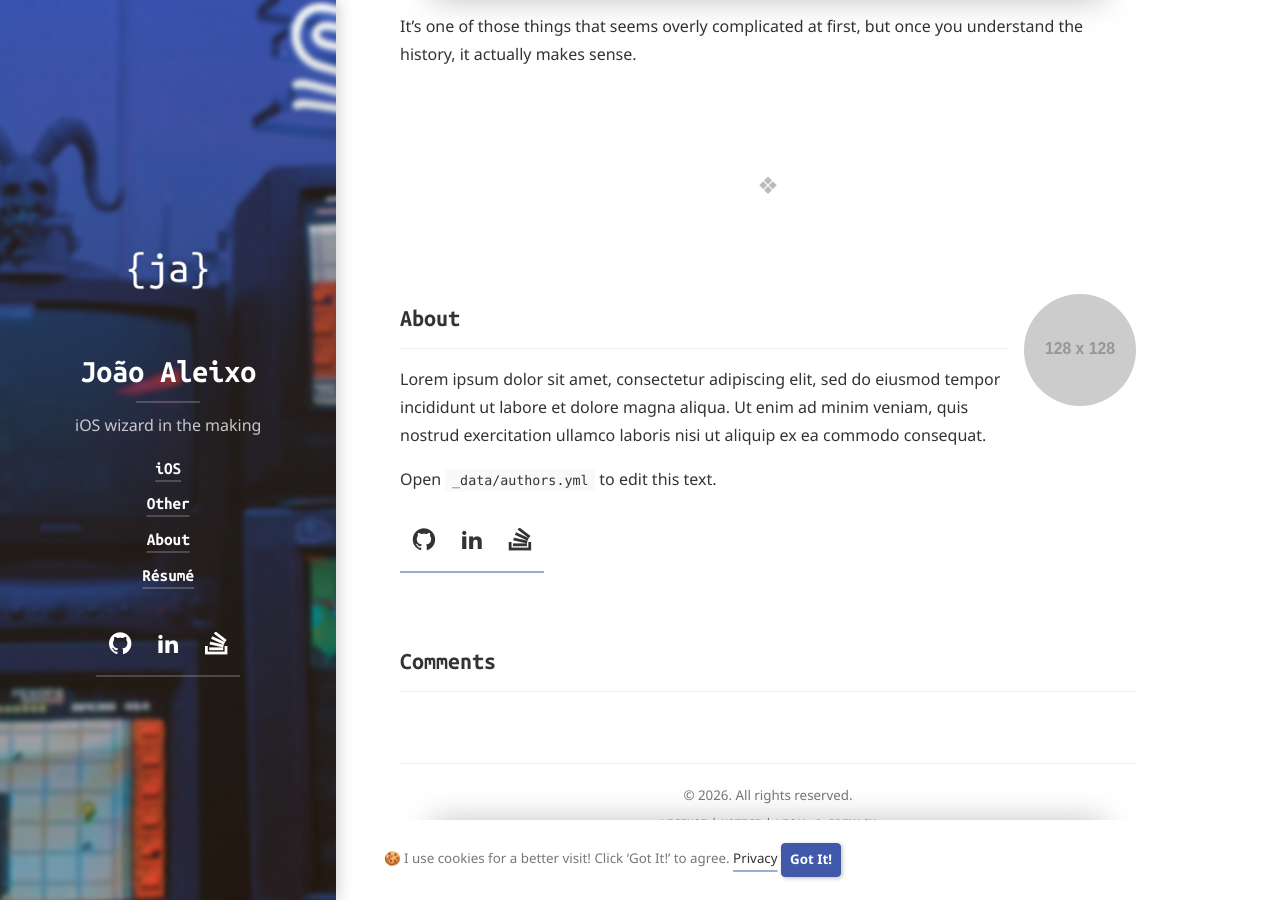
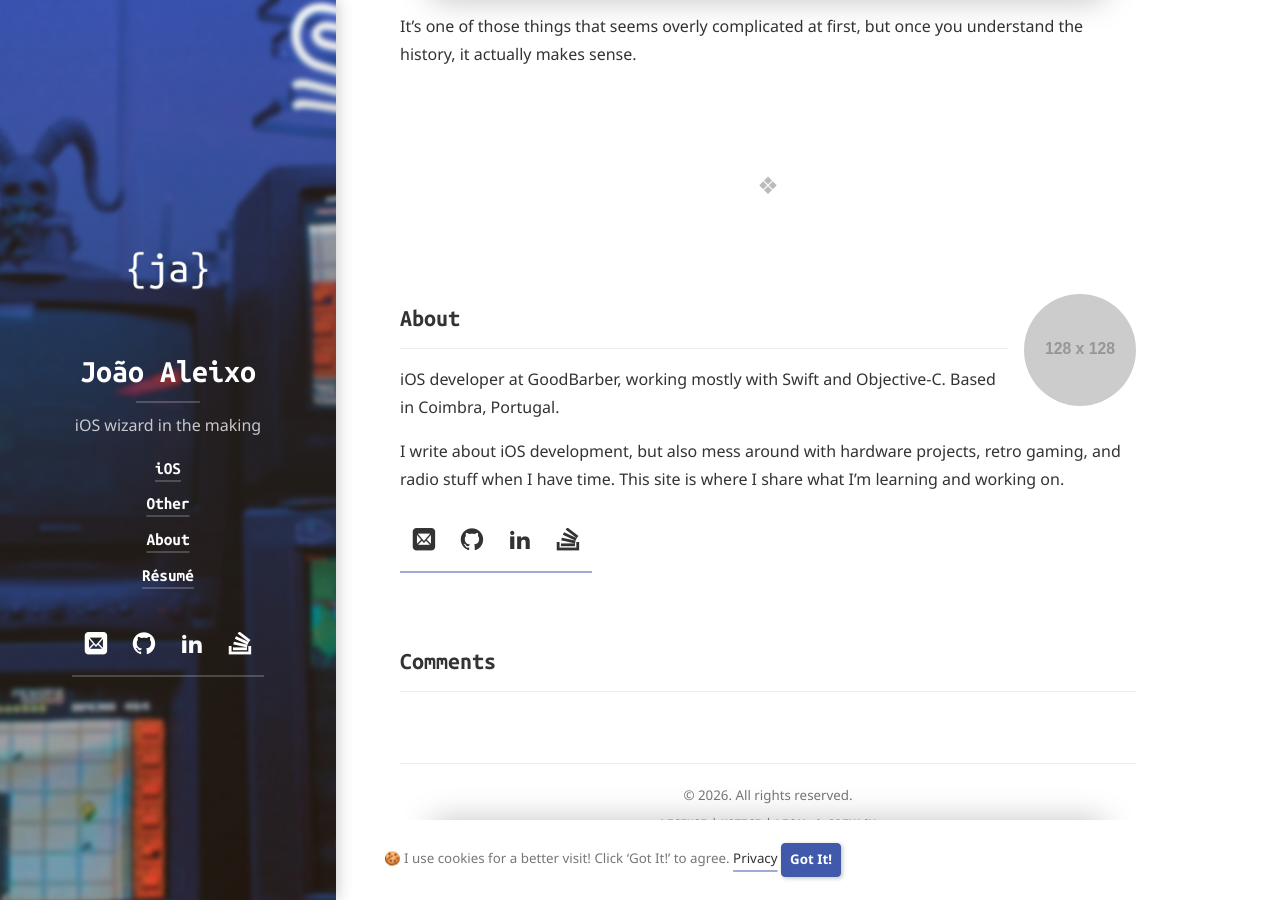
Before and after one commit to jalxp/jalxp.github.io, a Jekyll site: the page built from _posts/2025-12-30-nil-vs-null-in-ios.md, in a window 1280 px wide and 900 px high, scrolled down 6183 px. Built offline with Jekyll 4.4.1, drawn with Linux system fonts in a browser that asks for light colours; cached includes are drawn as plain includes; nearby versions of some CDN libraries; some web fonts are replaced; library files that are not in the unit come from our copies; comment, search, counter and statistics services are not loaded.

Commit message:
Updated authors file

```diff
--- a/_data/authors.yml
+++ b/_data/authors.yml
@@ -8,11 +8,10 @@ Joao:
   # Used at the bottom of each page and at the top of the `about` layout
   # Markdown enabled, can use multiple paragraphs (enabled by `|`)
   about:             |
-    Lorem ipsum dolor sit amet, consectetur adipiscing elit,
-    sed do eiusmod tempor incididunt ut labore et dolore magna aliqua.
-    Ut enim ad minim veniam, quis nostrud exercitation ullamco laboris nisi ut aliquip ex ea commodo consequat.
+    iOS developer at GoodBarber, working mostly with Swift and Objective-C. Based in Coimbra, Portugal.
 
-    Open `_data/authors.yml` to edit this text.
+    I write about iOS development, but also mess around with hardware projects, retro gaming, and radio stuff when I have time.
+    This site is where I share what I'm learning and working on.
 
   # This photo will be used in the about section
   picture:
@@ -26,11 +25,11 @@ Joao:
   # Comment/uncommet to show/hide
   # Rearrange to change the order in which they appear
   social:
+    email:           <hello@joaoaleixo.com>
     github:          jalxp
     linkedin:        jalxp
     stackoverflow:   6512773/jalxp
     # twitter:         jalxp
-    # email:           <mail@domain.tld>
     # rss:             https://<url>/feed.xml
     # facebook:        <username>
     # google:          <number>
```
